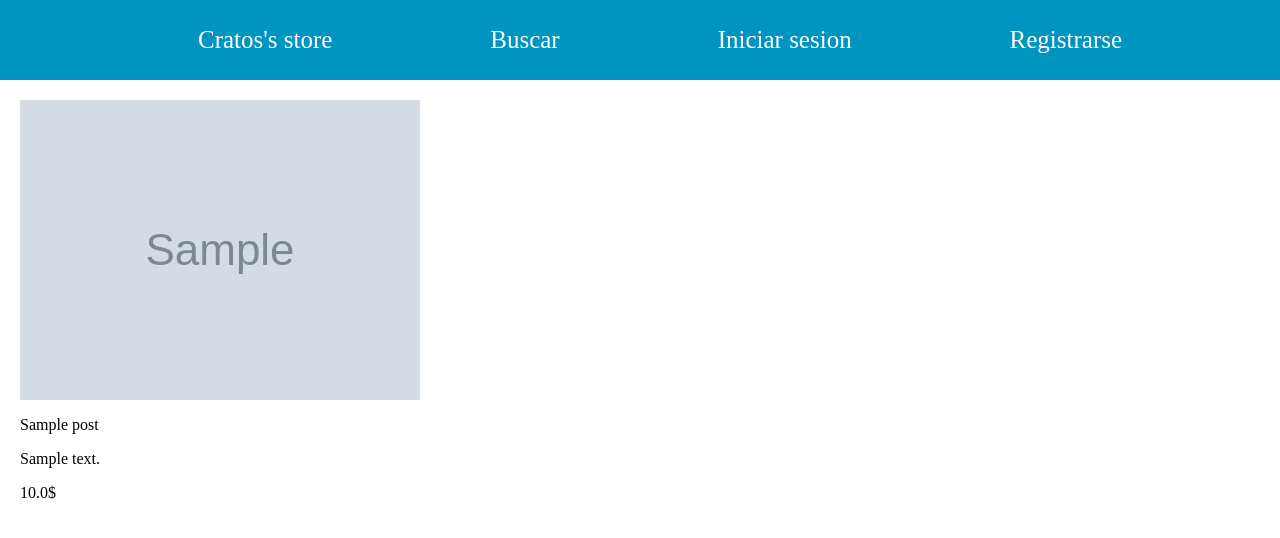
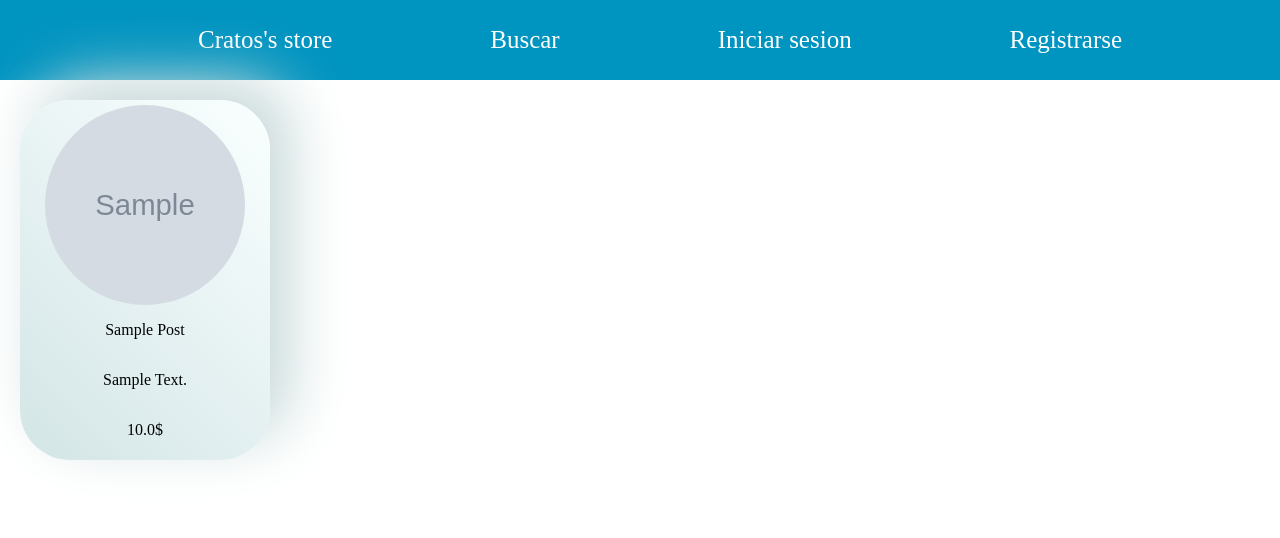
Before and after one commit to cratos9/AppStore, a Django app: page / in a window 1280 px wide. Shown: the top 538 px of the page. Run offline with Django 4.2, Linux system fonts and the light colour scheme; tables that the repository leaves empty hold one stand-in row (values such as "Sample post"); grey boxes marked "Sample" are stand-in pictures.

Commit message:
mejora de presentacion de productos

```diff
--- a/static/css/auth/index.css
+++ b/static/css/auth/index.css
@@ -38,4 +38,32 @@ nav{
 
 section{
     margin: 20px;
+    display: grid;
+    grid-template-columns: repeat(5,250px);
+    gap: 15px 1px;
+    justify-content: space-evenly;
 }
+
+.product{
+    border-radius: 50px;
+    background: linear-gradient(45deg, #d3e5e6, #faffff);
+    box-shadow: 20px -20px 60px #c7d8d9,
+                -20px 20px 60px #ffffff;
+    display: flex;
+    flex-direction: column;
+    padding:5px;
+    text-align: center;
+    text-transform: capitalize;
+    transition: transform .5s ease;
+}
+
+.product--image{
+    width: 200px;
+    height: 200px;
+    clip-path: circle(50% at 50% 50%);
+    margin: auto;
+}
+
+.product:hover{
+    transform: scale(1.05);
+}
--- a/templates/auth/index.html
+++ b/templates/auth/index.html
@@ -33,7 +33,7 @@
         <section>
             {% for product in products %}
                 <div class="product">
-                    <img src="{{ product.image.url }}" alt="Imagen del producto: {{ product.title }}">
+                    <img src="{{ product.image.url }}" alt="Imagen del producto: {{ product.title }}" class="product--image" loading="lazy">
                     <p>{{ product.title}}</p>
                     <p>{{ product.desc }}</p>
                     <p>{{ product.price }}$</p>
```
Also changed, not shown: media/products/baki.webp (added), media/products/corazon-alegre.jpg (added), media/products/deku.webp (added), media/products/gojo.webp (added), media/products/jotaro.webp (added), media/products/perro.webp (added).
